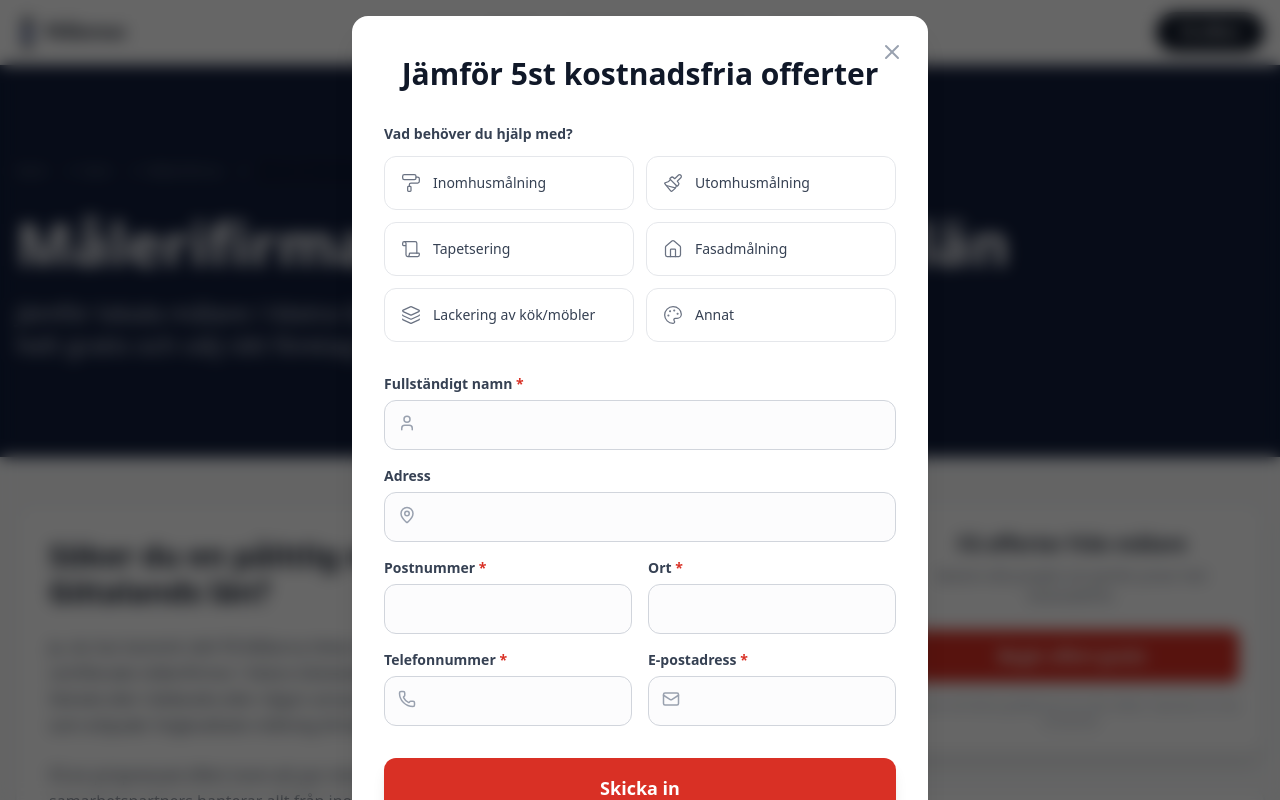
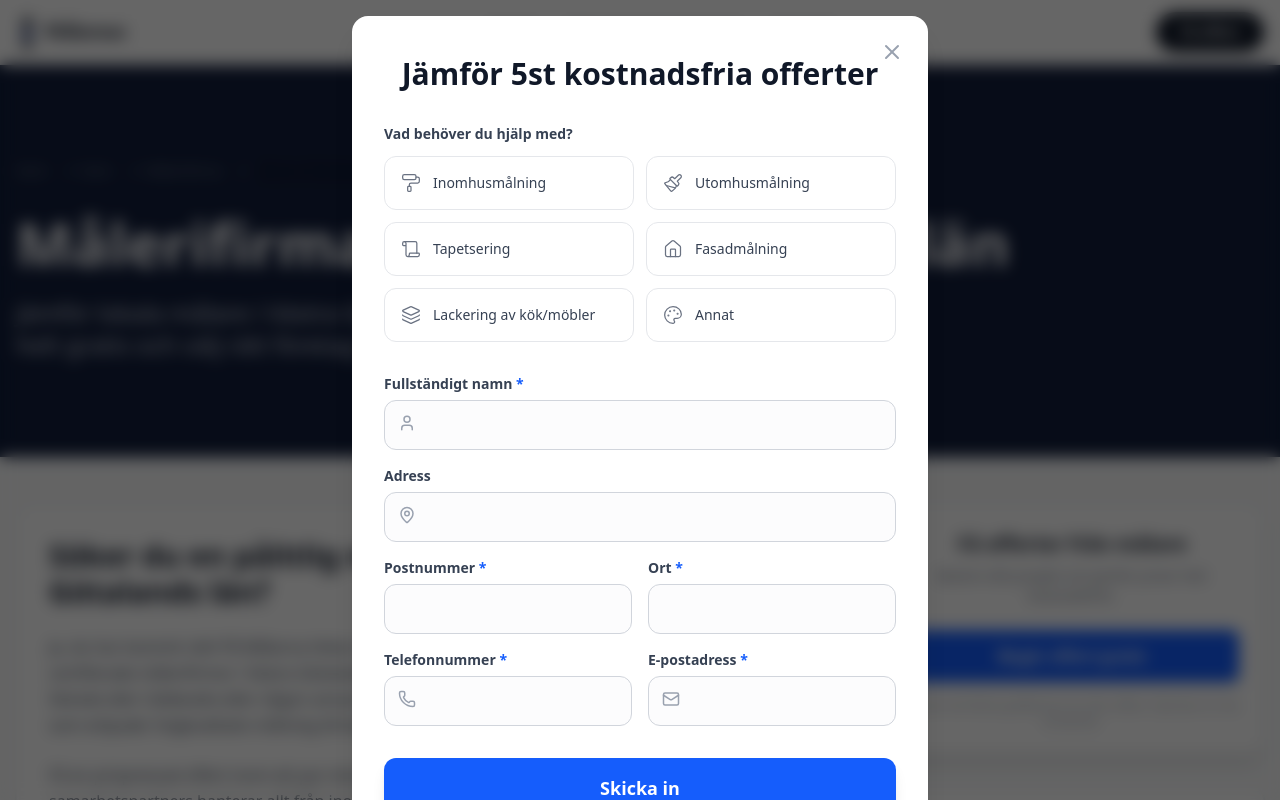
Before and after one commit to Jacobhaf/malarnas-se, a Next.js app: page /malerifirma/vastra-gotalands-lan in a window 1280 px wide. Both pictures are taken after a click on the button "Få offert". Shown: the top 800 px of the page. Built offline with nearby package versions, Linux system fonts and the light colour scheme.

Commit message:
style: update LeadForm and QuoteModal to use blue theme & update header text

```diff
--- a/src/components/LeadForm.tsx
+++ b/src/components/LeadForm.tsx
@@ -14,7 +14,7 @@ export default function LeadForm() {
 
             <button
                 onClick={openModal}
-                className="w-full bg-[#d93025] hover:bg-[#b0221a] text-white font-bold py-3.5 px-6 rounded-lg transition-all shadow-md hover:shadow-lg transform hover:-translate-y-0.5"
+                className="w-full bg-blue-600 hover:bg-blue-700 text-white font-bold py-3.5 px-6 rounded-lg transition-all shadow-md hover:shadow-lg transform hover:-translate-y-0.5"
             >
                 Begär offert gratis
             </button>
--- a/src/components/QuoteModal.tsx
+++ b/src/components/QuoteModal.tsx
@@ -113,7 +113,7 @@ export default function QuoteModal({ isOpen, onClose }: QuoteModalProps) {
                                         </p>
                                         <button
                                             onClick={onClose}
-                                            className="bg-[#d93025] text-white font-bold py-3 px-8 rounded-lg hover:bg-[#b0221a] transition-colors"
+                                            className="bg-blue-600 text-white font-bold py-3 px-8 rounded-lg hover:bg-blue-700 transition-colors"
                                         >
                                             Stäng fönstret
                                         </button>
@@ -188,11 +188,11 @@ export default function QuoteModal({ isOpen, onClose }: QuoteModalProps) {
                                                             type="button"
                                                             onClick={() => handleServiceSelect(service.id)}
                                                             className={`flex items-center gap-3 p-4 rounded-xl border text-left transition-all ${isSelected
-                                                                    ? "border-[#d93025] bg-red-50 text-[#d93025] ring-1 ring-[#d93025]"
+                                                                    ? "border-blue-600 bg-blue-50 text-blue-600 ring-1 ring-blue-600"
                                                                     : "border-gray-200 hover:border-gray-300 hover:bg-gray-50 text-gray-700"
                                                                 }`}
                                                         >
-                                                            <Icon size={20} strokeWidth={1.5} className={isSelected ? "text-[#d93025]" : "text-gray-500"} />
+                                                            <Icon size={20} strokeWidth={1.5} className={isSelected ? "text-blue-600" : "text-gray-500"} />
                                                             <span className="font-medium text-sm">{service.label}</span>
                                                         </button>
                                                     );
@@ -204,14 +204,14 @@ export default function QuoteModal({ isOpen, onClose }: QuoteModalProps) {
                                         <div className="space-y-4 mb-8">
                                             <div>
                                                 <label className="block text-sm font-semibold text-gray-700 mb-1.5">
-                                                    Fullständigt namn <span className="text-[#d93025]">*</span>
+                                                    Fullständigt namn <span className="text-blue-600">*</span>
                                                 </label>
                                                 <div className="relative">
                                                     <input
                                                         type="text"
                                                         name="name"
                                                         required
-                                                        className="w-full pl-10 pr-4 py-3 rounded-xl border border-gray-300 focus:ring-2 focus:ring-[#d93025] focus:border-[#d93025] outline-none transition-all bg-gray-50/50"
+                                                        className="w-full pl-10 pr-4 py-3 rounded-xl border border-gray-300 focus:ring-2 focus:ring-blue-600 focus:border-blue-600 outline-none transition-all bg-gray-50/50"
                                                         placeholder=""
                                                         value={formData.name}
                                                         onChange={handleInputChange}
@@ -228,7 +228,7 @@ export default function QuoteModal({ isOpen, onClose }: QuoteModalProps) {
                                                     <input
                                                         type="text"
                                                         name="address"
-                                                        className="w-full pl-10 pr-4 py-3 rounded-xl border border-gray-300 focus:ring-2 focus:ring-[#d93025] focus:border-[#d93025] outline-none transition-all bg-gray-50/50"
+                                                        className="w-full pl-10 pr-4 py-3 rounded-xl border border-gray-300 focus:ring-2 focus:ring-blue-600 focus:border-blue-600 outline-none transition-all bg-gray-50/50"
                                                         value={formData.address}
                                                         onChange={handleInputChange}
                                                     />
@@ -239,26 +239,26 @@ export default function QuoteModal({ isOpen, onClose }: QuoteModalProps) {
                                             <div className="grid grid-cols-2 gap-4">
                                                 <div>
                                                     <label className="block text-sm font-semibold text-gray-700 mb-1.5">
-                                                        Postnummer <span className="text-[#d93025]">*</span>
+                                                        Postnummer <span className="text-blue-600">*</span>
                                                     </label>
                                                     <input
                                                         type="text"
                                                         name="zip"
                                                         required
-                                                        className="w-full px-4 py-3 rounded-xl border border-gray-300 focus:ring-2 focus:ring-[#d93025] focus:border-[#d93025] outline-none transition-all bg-gray-50/50"
+                                                        className="w-full px-4 py-3 rounded-xl border border-gray-300 focus:ring-2 focus:ring-blue-600 focus:border-blue-600 outline-none transition-all bg-gray-50/50"
                                                         value={formData.zip}
                                                         onChange={handleInputChange}
                                                     />
                                                 </div>
                                                 <div>
                                                     <label className="block text-sm font-semibold text-gray-700 mb-1.5">
-                                                        Ort <span className="text-[#d93025]">*</span>
+                                                        Ort <span className="text-blue-600">*</span>
                                                     </label>
                                                     <input
                                                         type="text"
                                                         name="city"
                                                         required
-                                                        className="w-full px-4 py-3 rounded-xl border border-gray-300 focus:ring-2 focus:ring-[#d93025] focus:border-[#d93025] outline-none transition-all bg-gray-50/50"
+                                                        className="w-full px-4 py-3 rounded-xl border border-gray-300 focus:ring-2 focus:ring-blue-600 focus:border-blue-600 outline-none transition-all bg-gray-50/50"
                                                         value={formData.city}
                                                         onChange={handleInputChange}
                                                     />
@@ -268,14 +268,14 @@ export default function QuoteModal({ isOpen, onClose }: QuoteModalProps) {
                                             <div className="grid md:grid-cols-2 gap-4">
                                                 <div>
                                                     <label className="block text-sm font-semibold text-gray-700 mb-1.5">
-                                                        Telefonnummer <span className="text-[#d93025]">*</span>
+                                                        Telefonnummer <span className="text-blue-600">*</span>
                                                     </label>
                                                     <div className="relative">
                                                         <input
                                                             type="tel"
                                                             name="phone"
                                                             required
-                                                            className="w-full pl-10 pr-4 py-3 rounded-xl border border-gray-300 focus:ring-2 focus:ring-[#d93025] focus:border-[#d93025] outline-none transition-all bg-gray-50/50"
+                                                            className="w-full pl-10 pr-4 py-3 rounded-xl border border-gray-300 focus:ring-2 focus:ring-blue-600 focus:border-blue-600 outline-none transition-all bg-gray-50/50"
                                                             value={formData.phone}
                                                             onChange={handleInputChange}
                                                         />
@@ -284,14 +284,14 @@ export default function QuoteModal({ isOpen, onClose }: QuoteModalProps) {
                                                 </div>
                                                 <div>
                                                     <label className="block text-sm font-semibold text-gray-700 mb-1.5">
-                                                        E-postadress <span className="text-[#d93025]">*</span>
+                                                        E-postadress <span className="text-blue-600">*</span>
                                                     </label>
                                                     <div className="relative">
                                                         <input
                                                             type="email"
                                                             name="email"
                                                             required
-                                                            className="w-full pl-10 pr-4 py-3 rounded-xl border border-gray-300 focus:ring-2 focus:ring-[#d93025] focus:border-[#d93025] outline-none transition-all bg-gray-50/50"
+                                                            className="w-full pl-10 pr-4 py-3 rounded-xl border border-gray-300 focus:ring-2 focus:ring-blue-600 focus:border-blue-600 outline-none transition-all bg-gray-50/50"
                                                             value={formData.email}
                                                             onChange={handleInputChange}
                                                         />
@@ -303,7 +303,7 @@ export default function QuoteModal({ isOpen, onClose }: QuoteModalProps) {
 
                                         <button
                                             type="submit"
-                                            className="w-full bg-[#d93025] hover:bg-[#b0221a] text-white font-bold text-lg py-4 rounded-xl shadow-lg hover:shadow-xl transition-all transform hover:-translate-y-0.5"
+                                            className="w-full bg-blue-600 hover:bg-blue-700 text-white font-bold text-lg py-4 rounded-xl shadow-lg hover:shadow-xl transition-all transform hover:-translate-y-0.5"
                                         >
                                             Skicka in
                                         </button>
```
